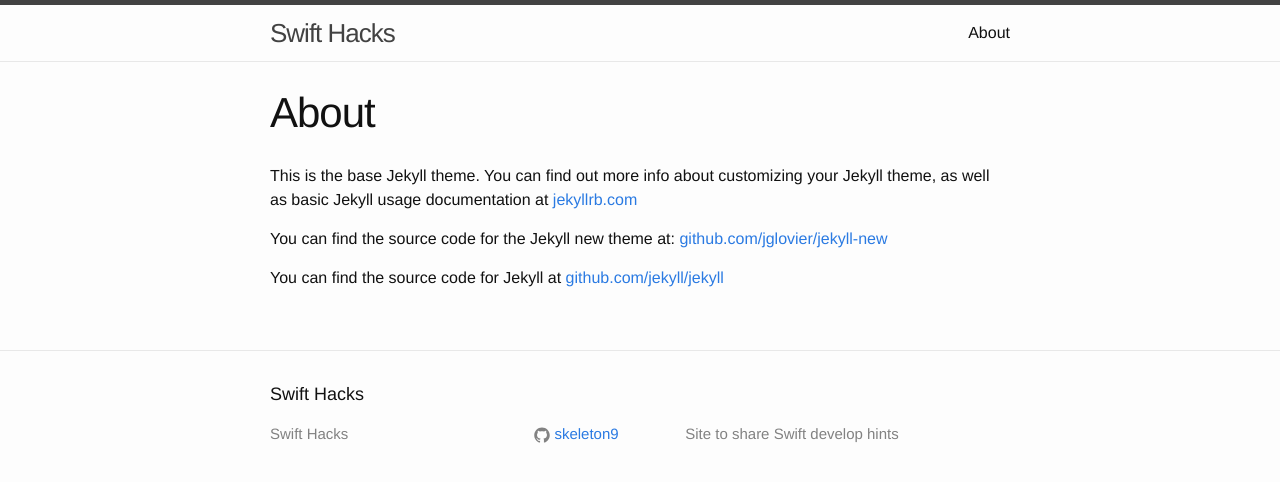
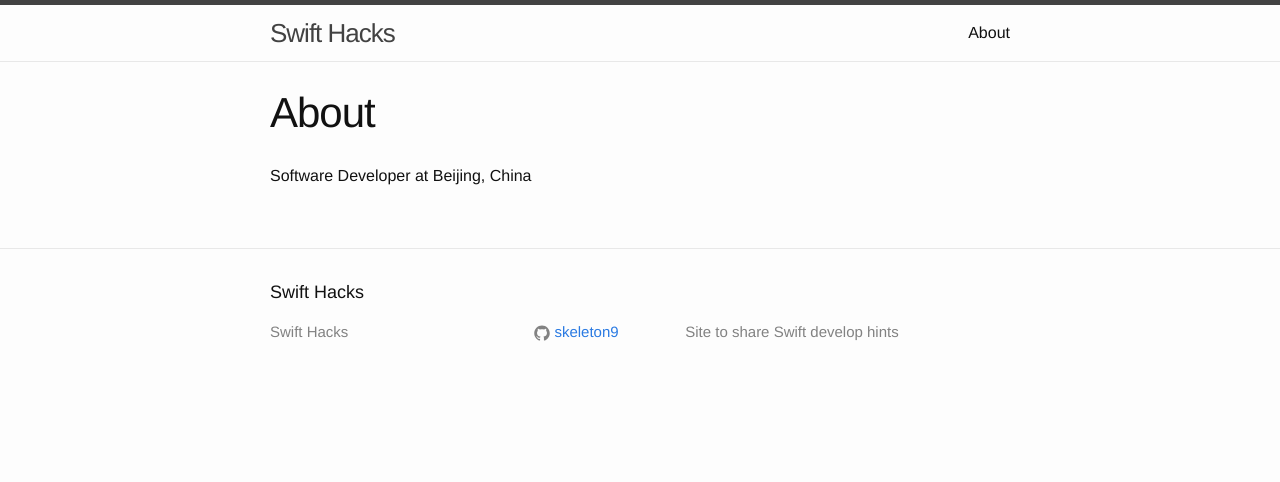
Before and after one commit to skeleton9/swifthacks, a Jekyll site: the page built from about.md, in a window 1280 px wide. Shown: the top 482 px of the page. Built offline with Jekyll 4.4.1, drawn with Linux system fonts in a browser that asks for light colours.

Commit message:
update about

```diff
--- a/about.md
+++ b/about.md
@@ -4,8 +4,4 @@ title: About
 permalink: /about/
 ---
 
-This is the base Jekyll theme. You can find out more info about customizing your Jekyll theme, as well as basic Jekyll usage documentation at [jekyllrb.com](http://jekyllrb.com/)
-
-You can find the source code for the Jekyll new theme at: [github.com/jglovier/jekyll-new](https://github.com/jglovier/jekyll-new)
-
-You can find the source code for Jekyll at [github.com/jekyll/jekyll](https://github.com/jekyll/jekyll)
+Software Developer at Beijing, China
```
